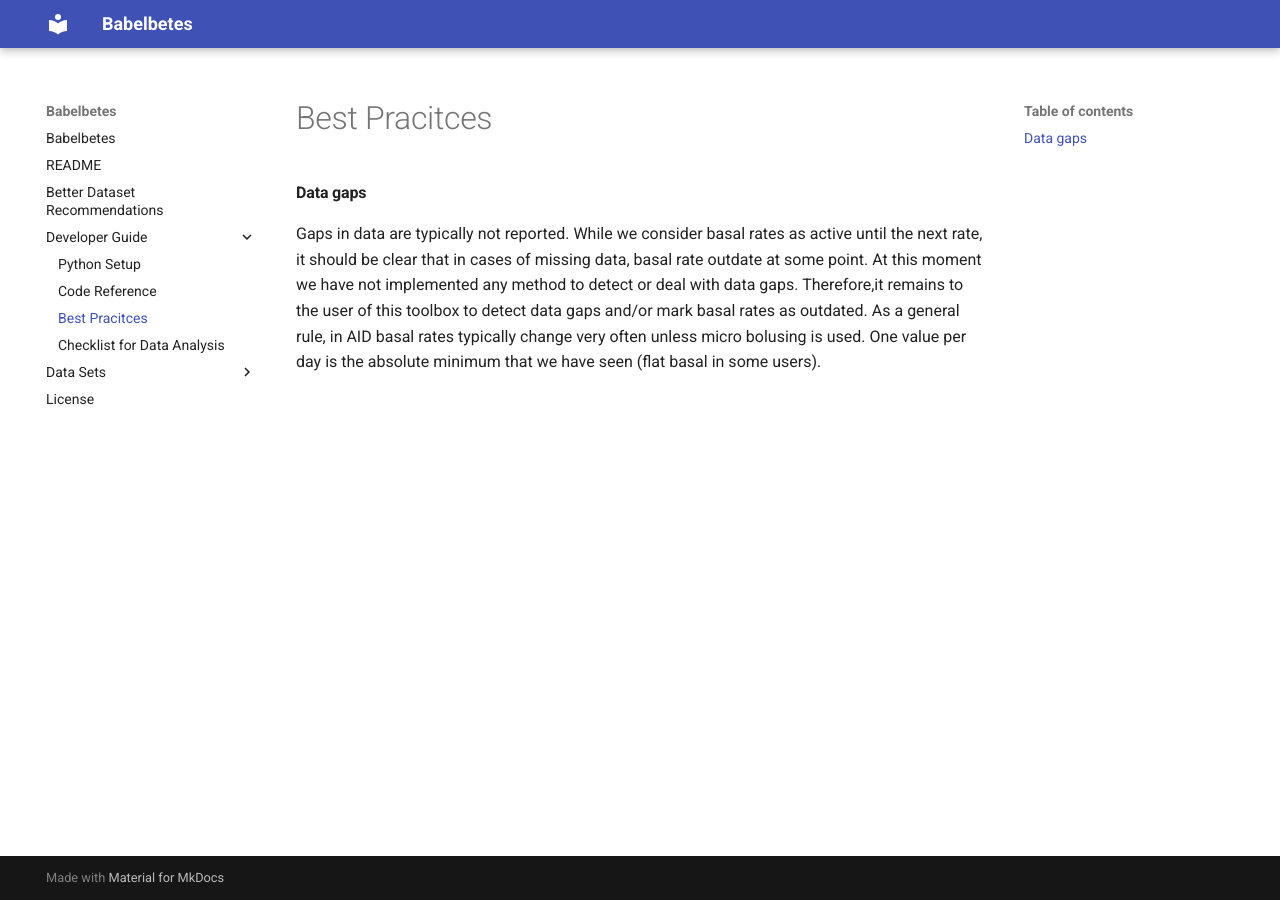
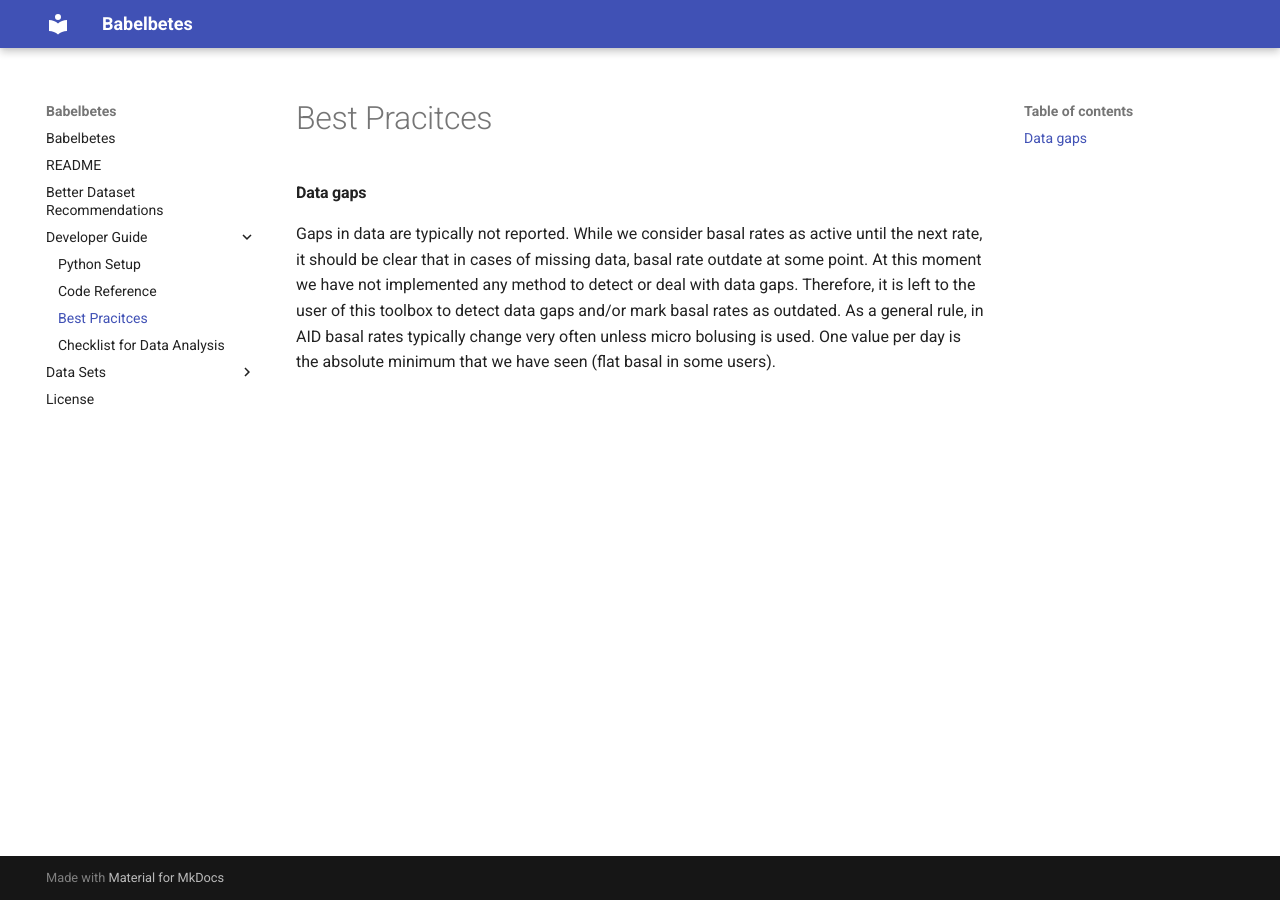
Before and after one commit to nudgebg/egvinsulin, an MkDocs documentation site: the page built from docs/best-practices.md, in a window 1280 px wide. Built offline with MkDocs 1.6.1 and Material for MkDocs 9.7.7, drawn with Linux system fonts in a browser that asks for light colours.

Commit message:
Update best-practices.md
small changes

```diff
--- a/docs/best-practices.md
+++ b/docs/best-practices.md
@@ -1,4 +1,4 @@
 
 
 #### Data gaps
-Gaps in data are typically not reported. While we consider basal rates as active until the next rate, it should be clear that in cases of missing data, basal rate outdate at some point. At this moment we have not implemented any method to detect or deal with data gaps. Therefore,it remains to the user of this toolbox to detect data gaps and/or mark basal rates as outdated. As a general rule, in AID basal rates typically change very often unless micro bolusing is used. One value per day is the absolute minimum that we have seen (flat basal in some users).
+Gaps in data are typically not reported. While we consider basal rates as active until the next rate, it should be clear that in cases of missing data, basal rate outdate at some point. At this moment we have not implemented any method to detect or deal with data gaps. Therefore, it is left to the user of this toolbox to detect data gaps and/or mark basal rates as outdated. As a general rule, in AID basal rates typically change very often unless micro bolusing is used. One value per day is the absolute minimum that we have seen (flat basal in some users).
```
